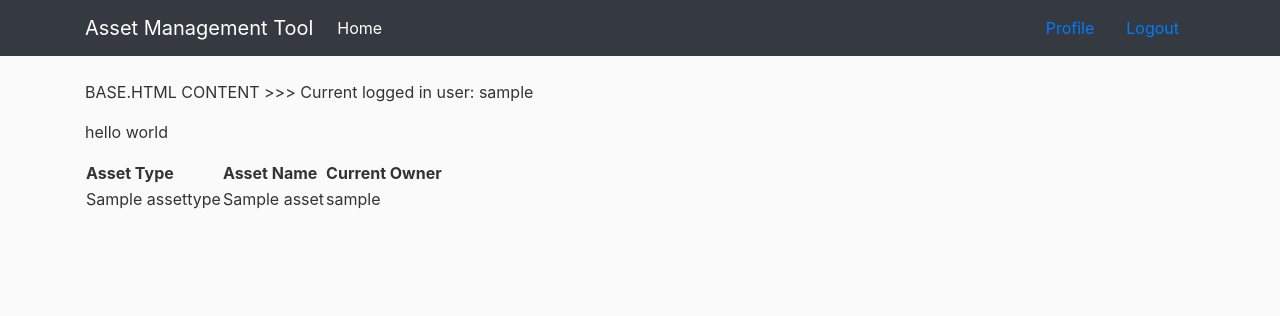
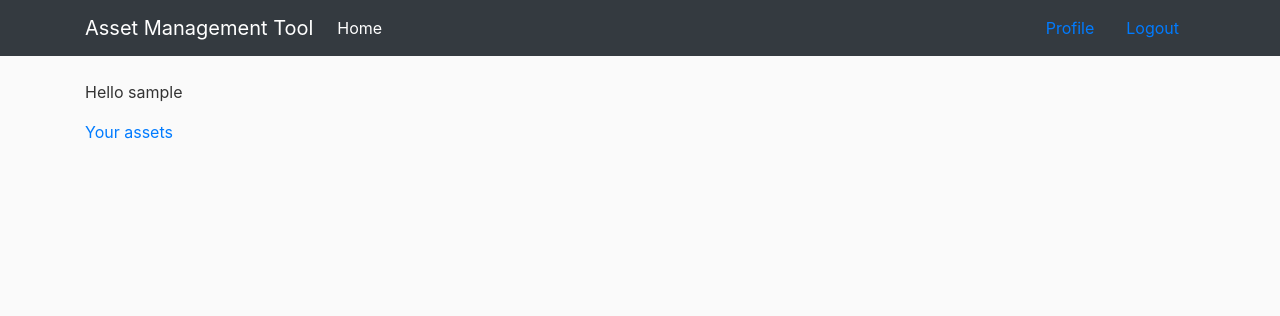
Before and after one commit to tiwari1302/assetMgmt, a Django app: page /home/ in a window 1280 px wide. Shown: the top 316 px of the page. Run offline with Django 4.2, Linux system fonts and the light colour scheme; a user stored in the database is signed in; tables that the repository leaves empty hold one stand-in row (values such as "Sample post"); some libraries are stand-ins or nearby versions.

Commit message:
home url reverse error fixed

```diff
--- a/assetMgmt/settings.py
+++ b/assetMgmt/settings.py
@@ -125,3 +125,5 @@ STATIC_URL = 'static/'
 # https://docs.djangoproject.com/en/4.1/ref/settings/#default-auto-field
 
 DEFAULT_AUTO_FIELD = 'django.db.models.BigAutoField'
+LOGIN_URL = 'login'
+LOGIN_REDIRECT_URL = 'home'
--- a/assetMgmt/urls.py
+++ b/assetMgmt/urls.py
@@ -16,10 +16,11 @@ Including another URLconf
 from django.contrib import admin
 from django.contrib.auth import views as auth_views
 from django.urls import path, include
-from assets.views import register, profile
+from assets.views import register, profile, assets, home
 
 urlpatterns = [
-    path('home/', include('assets.urls')),
+    path('home/', home, name='home'),
+    path('assets/', assets, name='assets'),
     path('register/', register, name='register'),
     path('login/', auth_views.LoginView.as_view(template_name='assets/login.html'), name='login'),
     path('logout/', auth_views.LogoutView.as_view(template_name='assets/logout.html'), name='logout'),
--- a/assets/templates/assets/base.html
+++ b/assets/templates/assets/base.html
@@ -21,14 +21,14 @@
         <header class="header">
             <nav class="navbar navbar-expand-lg navbar-dark bg-dark fixed-top">
                 <div class="container">
-                    <a class="navbar-brand" href="#">Asset Management Tool</a>
+                    <a class="navbar-brand" href="{% url 'home' %}">Asset Management Tool</a>
                     <button class="navbar-toggler navbar-toggler-right" type="button" data-toggle="collapse" data-target="#navbarToggle" aria-controls="navbarToggle" aria-expanded="false" aria-label="Toggle navigation">
                         <i class="fa fa-bars"></i>
                         <span class="navbar-toggler-icon"></span>
                     </button>
                         <div class="collapse navbar-collapse" id="navbarToggle">
                             <div class="navbar-nav mr-auto">
-                                <a class="nav-item nav-link active" href="#">Home</a>
+                                <a class="nav-item nav-link active" href="{% url 'home' %}">Home</a>
                             </div>
 
                             {% if user.is_authenticated %}
@@ -42,9 +42,6 @@
                 </div>
             </nav>
         </header>
-        <div class="container">
-          <p> BASE.HTML CONTENT >>> Current logged in user: {{ request.user }}</p>
-        </div>
         {% block content %}{% endblock %}
         <!-- Optional JavaScript -->
         <!-- jQuery first, then Popper.js, then Bootstrap JS -->
--- a/assets/templates/assets/home.html
+++ b/assets/templates/assets/home.html
@@ -1,26 +1,12 @@
 {% extends "assets/base.html" %}
 {% block content %}
     <div class="container">
-        <p>hello world</p>
         {% if user.is_authenticated %}
-            <table>
-                <tr>
-                    <th>Asset Type</th>
-                    <th>Asset Name</th>
-                    <th>Current Owner</th>
-                </tr>
-                    {% for asset in assets %}
-                    <tr>
-                        <td>{{ asset.asset_type }}</td>
-                        <td>{{ asset.asset_name }}</td>
-                        <td>{{ asset.currentOwner }}</td>
-                    </tr>
-                    {% endfor %}
-            </table>
+            <p>Hello {{ request.user }}</p>
+            <a href="{% url 'assets' %}">Your assets</a>
         {% else %}
             <p>You are not logged in!</p>
+            <a href="{% url 'login' %}">Login Now</a>
         {% endif %}
-
-
     </div>
 {% endblock content%}
--- a/assets/urls.py
+++ b/assets/urls.py
@@ -5,5 +5,5 @@ app_name = 'assets'
 
 urlpatterns = [
     # path('home/', home, name='home'),
-    path('', home, name='home'),
+    # path('', home, name='home'),
 ]
--- a/assets/views.py
+++ b/assets/views.py
@@ -14,12 +14,22 @@ from django.contrib import messages
 # Create your views here.
 
 @login_required
-def home(request):
+def assets(request):
     # user = request.user
     # print(user)
     asset_o = asset.objects.filter(currentOwner=request.user)
     context = {
         'assets': asset_o.all(),
+    }
+    return render(request, 'assets/asset.html', context)
+
+# @login_required
+def home(request):
+    # user = request.user
+    # print(user)
+    # asset_o = asset.objects.filter(currentOwner=request.user)
+    context = {
+        # 'assets': asset_o.all(),
     }
     return render(request, 'assets/home.html', context)
 
```
Also changed, not shown: assets/templates/assets/asset.html (added, +21 -0 lines), assets/static/assets/main.css (line endings or trailing spaces).
